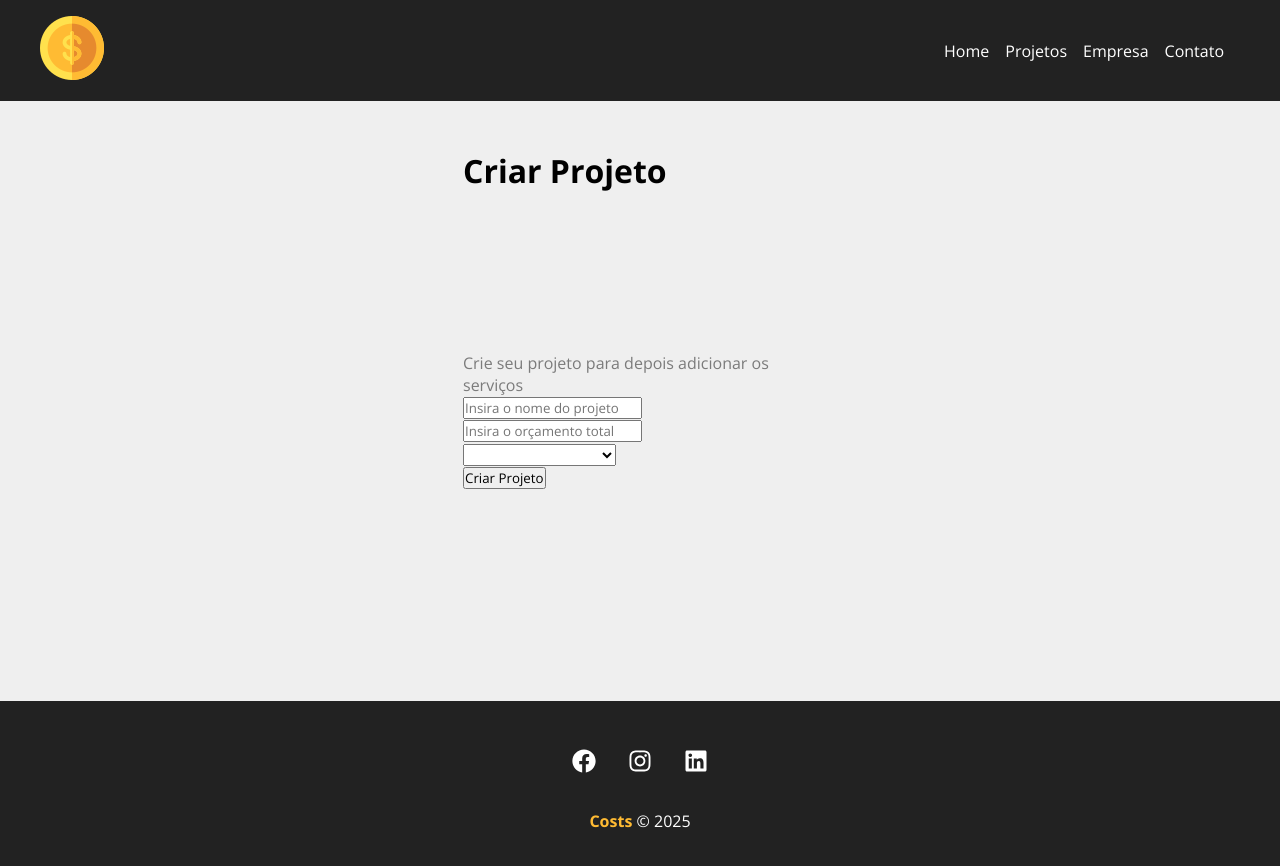
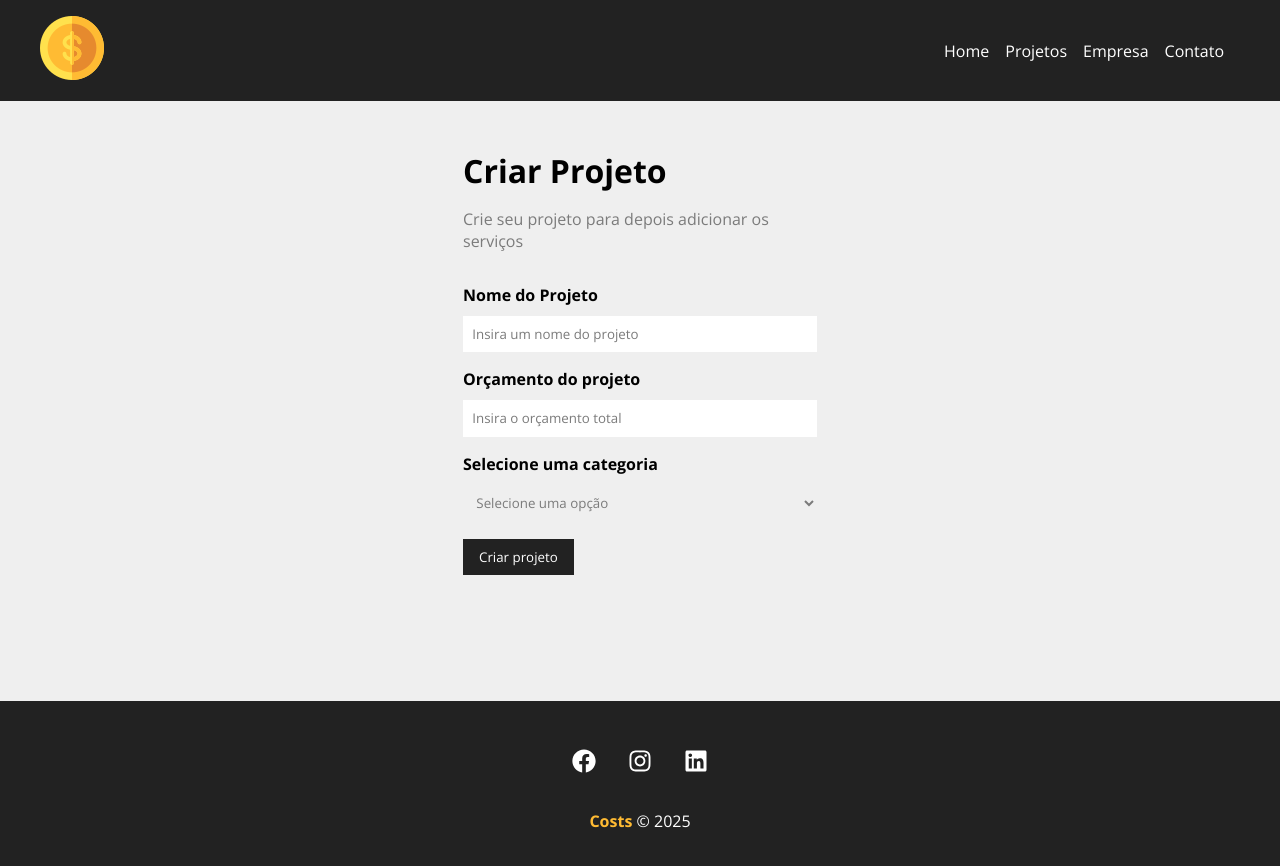
Before and after one commit to guilhermecolares/Projeto-Costs, a JavaScript app: page /newproject in a window 1280 px wide. Shown: the top 866 px of the page. Built offline with nearby package versions, Linux system fonts and the light colour scheme; the HTML template or start-up script is replaced by a standard one.

Commit message:
COMPONENTIZANDO OS ELEMENTOS DO FORM

```diff
--- /dev/null
+++ b/src/components/form/Input.js
@@ -0,0 +1,21 @@
+import styles from './Input.module.css'
+
+function Input({type, text, name, placeholder, handleOnChange, value}) {
+    return (
+        <div className={styles.form_control}>
+            <label htmlFor={name}>
+                {text}
+            </label>
+
+            <input
+            type={type}
+            name={name}
+            id={name}
+            placeholder={placeholder}
+            onChange={handleOnChange}
+            value={value}/>
+        </div>
+    )
+}
+
+export default Input
--- /dev/null
+++ b/src/components/form/Input.module.css
@@ -0,0 +1,20 @@
+.form_control {
+    display: flex;
+    flex-direction: column;
+    margin-bottom: 1em;
+}
+
+.form_control label {
+    margin-bottom: .6em;
+    font-weight: bold;
+}
+
+.form_control input {
+    padding: .7em;
+    border-radius: 0;
+    border: 0;
+}
+
+.form_control input::placeholder {
+    color: #7b7b7b;
+}
--- /dev/null
+++ b/src/components/form/Select.js
@@ -0,0 +1,17 @@
+import styles from './Select.module.css'
+
+function Select({ text, name, options, handleOnChange, value }) {
+    return (
+        <div className={styles.form_control}>
+            <label htmlFor={name}>
+                {text}
+            </label>
+
+            <select name={name} id={name}>
+                <option>Selecione uma opção</option>
+            </select>
+        </div>
+    )
+}
+
+export default Select
--- /dev/null
+++ b/src/components/form/Select.module.css
@@ -0,0 +1,17 @@
+.form_control {
+    display: flex;
+    flex-direction: column;
+    margin-bottom: 1em;
+}
+
+.form_control label {
+    margin-bottom: .6em;
+    font-weight: bold;
+}
+
+.form_control select {
+    padding: .7em;
+    border-radius: 0;
+    border: 0;
+    color: #7b7b7b;
+}
--- /dev/null
+++ b/src/components/form/SubmitButton.js
@@ -0,0 +1,11 @@
+import styles from './SubmitButton.module.css'
+
+function SubmitButton({ text }) {
+    return (
+        <div>
+            <button className={styles.btn}>{text}</button>
+        </div>
+    )
+}
+
+export default SubmitButton
--- /dev/null
+++ b/src/components/form/SubmitButton.module.css
@@ -0,0 +1,13 @@
+.btn {
+    background-color: #222;
+    color: #fff;
+    padding: 0.7em 1.2em;
+    text-decoration: none;
+    transition: 0.5s;
+    cursor: pointer;
+    border: none;
+}
+
+.btn:hover {
+    color: #ffbb33;
+}
--- a/src/components/pages/NewProject.js
+++ b/src/components/pages/NewProject.js
@@ -8,7 +8,7 @@
 
             <p>Crie seu projeto para depois adicionar os serviços</p>
 
-            <ProjectForm />
+            <ProjectForm btnText='Criar projeto'/>
         </div>
     )
 }
--- a/src/components/pages/NewProject.module.css
+++ b/src/components/pages/NewProject.module.css
@@ -5,7 +5,7 @@
 }
 
 .newproject_container h1 {
-    margin-bottom: 5em;
+    margin-bottom: 0.5em;
 }
 
 .newproject_container p {
--- a/src/components/project/ProjectForm.js
+++ b/src/components/project/ProjectForm.js
@@ -1,23 +1,33 @@
-function ProjectForm() {
+import styles from './ProjectForm.module.css'
+import Input from '../form/Input'
+import Select from '../form/Select'
+import SubmitButton from '../form/SubmitButton'
+
+function ProjectForm({btnText}) {
     return (
-        <form>
-            <div>
-                <input type="text" placeholder="Insira o nome do projeto" name="NomeProjeto" id="NomeProjeto" />
-            </div>
+        <form className={styles.form}>
+            <Input
+            type='text'
+            text='Nome do Projeto'
+            name='name'
+            placeholder='Insira um nome do projeto'
+            />
 
-            <div>
-                <input type="number" placeholder="Insira o orçamento total" name="Orçamento" id="Orçamento" />
-            </div>
+            <Input
+            type='numer'
+            text='Orçamento do projeto'
+            name='budget'
+            placeholder='Insira o orçamento total'
+            />
 
-            <div>
-                <select name="category_id">
-                    <option disabled>Selecione a categoria</option>
-                </select>
-            </div>
+            <Select
+            name='category_id'
+            text='Selecione uma categoria'
+            />
 
-            <div>
-                <input type="submit" value="Criar Projeto" />
-            </div>
+            <SubmitButton
+            text={btnText}
+            />
         </form>
     )
 }
--- /dev/null
+++ b/src/components/project/ProjectForm.module.css
@@ -0,0 +1,4 @@
+.form {
+    width: 100%;
+    margin: 2em 0;
+}
```
